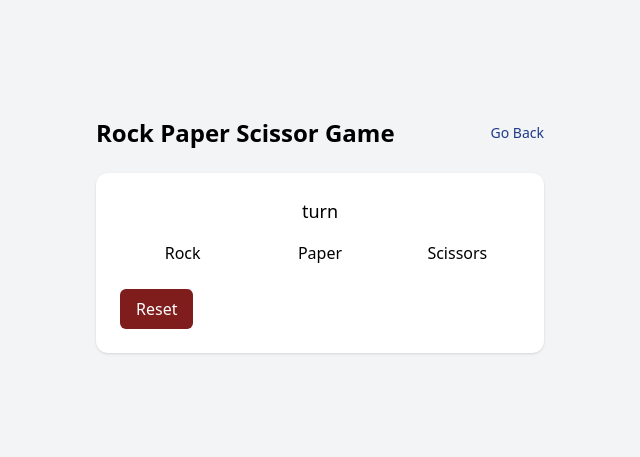
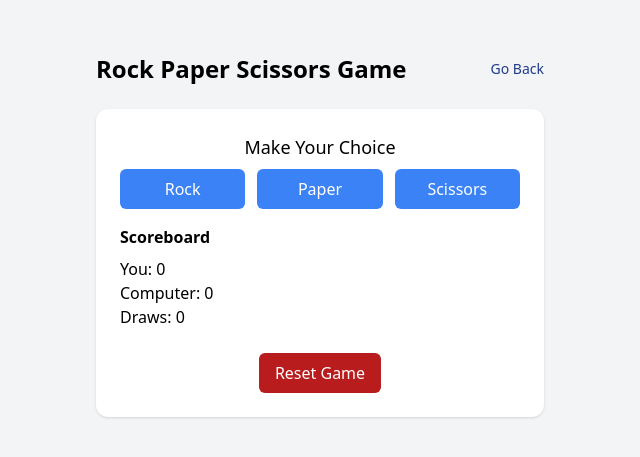
Before and after one commit to KashishAgrahari23/GameHub, a React (Vite) app: page /rock-paper-scissor in a window 1280 px wide. Shown: the part 205-662 px from the top of the page, without its empty margins (320-960 px from the left). Built offline with nearby package versions, Linux system fonts and the light colour scheme.

Commit message:
Memory Game done

```diff
--- a/src/App.jsx
+++ b/src/App.jsx
@@ -3,6 +3,7 @@ import {  BrowserRouter as Router , Route , Routes } from 'react-router-dom'
 import Home from './pages/Home'
 import TicTacToe from './pages/TicTacToe'
 import RockPaperScissor from './pages/RockPaperScissor'
+import MemoryGame from './pages/MemoryGame'
 
 const App = () => {
   return (
@@ -12,6 +13,7 @@ const App = () => {
           <Route path='/' element={<Home/>} />
           <Route path='/tic-tac-toe' element={<TicTacToe/>} />
           <Route path='/rock-paper-scissor' element={<RockPaperScissor/>} />
+          <Route path='/memory-game' element={<MemoryGame/>} />
         </Routes>
       </Router>
     </div>
--- a/src/pages/Home.jsx
+++ b/src/pages/Home.jsx
@@ -1,14 +1,33 @@
 import React from 'react'
 import { Link } from 'react-router-dom'
+
 const Home = () => {
   return (
-    <div className='text-center mt-10'>
-      <h1 >Game Hub</h1>
-      <h3 className='text-3xl font-bold mb-4'>Welcome to playzone</h3>
-      <p className='text-gray-600'>Choose any game :-</p>
-      <div className=''>
-        <Link to="/tic-tac-toe">TIC TAC TOE</Link>
-        <Link to="/rock-paper-scissor">ROCK PAPER SCISSOR</Link>
+    <div className="min-h-screen flex flex-col items-center justify-center bg-gray-100 p-6">
+      <h1 className="text-4xl font-extrabold text-blue-700 mb-2"> Game Hub</h1>
+      <h3 className="text-2xl font-semibold text-gray-800 mb-6">Welcome to the Playzone!</h3>
+      <p className="text-gray-600 mb-8">Choose any game to get started </p>
+
+      <div className="grid grid-cols-1 sm:grid-cols-2 gap-6">
+        <Link
+          to="/tic-tac-toe"
+          className="bg-white shadow-md rounded-xl px-8 py-6 text-lg font-semibold text-blue-600 hover:bg-blue-600 hover:text-white transition-all duration-300"
+        >
+           Tic Tac Toe
+        </Link>
+
+        <Link
+          to="/rock-paper-scissor"
+          className="bg-white shadow-md rounded-xl px-8 py-6 text-lg font-semibold text-pink-600 hover:bg-pink-600 hover:text-white transition-all duration-300"
+        >
+           Rock Paper Scissors
+        </Link>
+        <Link
+          to="/memory-game"
+          className="bg-white shadow-md rounded-xl px-8 py-6 text-lg font-semibold text-yellow-600 hover:bg-yellow-600 hover:text-white transition-all duration-300"
+        >
+           Memory Game
+        </Link>
       </div>
     </div>
   )
--- /dev/null
+++ b/src/pages/MemoryGame.jsx
@@ -0,0 +1,104 @@
+import React, { useState, useEffect } from "react";
+import { Link } from "react-router-dom";
+
+const symbols = ["🍎", "🍌", "🍇", "🍓", "🍒", "🍍"];
+
+const MemoryGame = () => {
+  const [cards, setCards] = useState([]);
+  const [flipped, setFlipped] = useState([]);
+  const [matched, setMatched] = useState([]);
+  const [moves, setMoves] = useState(0);
+
+  const shuffleCards = () => {
+    const shuffled = [...symbols, ...symbols]
+      .sort(() => Math.random() - 0.5)
+      .map((symbol, index) => ({
+        id: index,
+        symbol,
+      }));
+    setCards(shuffled);
+    setFlipped([]);
+    setMatched([]);
+    setMoves(0);
+  };
+
+  useEffect(() => {
+    shuffleCards();
+  }, []);
+
+  const handleFlip = (index) => {
+    if (flipped.length === 2 || flipped.includes(index) || matched.includes(index)) return;
+    setFlipped([...flipped, index]);
+  };
+
+  useEffect(() => {
+    if (flipped.length === 2) {
+      setMoves((prev) => prev + 1);
+      const [first, second] = flipped;
+      if (cards[first].symbol === cards[second].symbol) {
+        setMatched([...matched, first, second]);
+        setFlipped([]);
+      } else {
+        setTimeout(() => setFlipped([]), 1000);
+      }
+    }
+  }, [flipped]);
+
+  const handleReset = () => {
+    shuffleCards();
+  };
+
+  const hasWon = matched.length === cards.length && cards.length > 0;
+
+  return (
+    <div className="min-h-screen bg-gradient-to-br from-purple-200 to-pink-200 flex items-center justify-center p-6">
+      <div className="max-w-md w-full text-center">
+        <header className="flex items-center justify-between mb-6">
+          <h2 className="text-2xl font-bold text-purple-700"> Memory Flip Card Game</h2>
+          <Link to="/" className="text-sm text-blue-700 hover:underline">
+            Go Back
+          </Link>
+        </header>
+
+        <div className="bg-white p-6 rounded-xl shadow-md">
+          <div className="text-lg font-medium mb-4">
+            Moves: <span className="font-bold">{moves}</span>
+          </div>
+
+          {hasWon ? (
+            <div className="text-green-600 font-semibold text-xl mb-4">
+              🎉 You Won in {moves} moves!
+            </div>
+          ) : (
+            <div className="grid grid-cols-4 gap-3">
+              {cards.map((card, index) => {
+                const isFlipped = flipped.includes(index) || matched.includes(index);
+                return (
+                  <button
+                    key={card.id}
+                    onClick={() => handleFlip(index)}
+                    className={`w-16 h-16 flex items-center justify-center text-2xl font-bold rounded-lg shadow
+                      transition-all duration-300
+                      ${isFlipped ? "bg-white text-purple-700" : "bg-purple-500 text-transparent"}
+                    `}
+                  >
+                    {isFlipped ? card.symbol : "❓"}
+                  </button>
+                );
+              })}
+            </div>
+          )}
+
+          <button
+            onClick={handleReset}
+            className="bg-red-500 text-white px-4 py-2 rounded-md mt-6 hover:bg-red-600 transition-all"
+          >
+            Reset
+          </button>
+        </div>
+      </div>
+    </div>
+  );
+};
+
+export default MemoryGame;
--- a/src/pages/RockPaperScissor.jsx
+++ b/src/pages/RockPaperScissor.jsx
@@ -1,62 +1,104 @@
-import React, { useState } from 'react'
-import { Link } from 'react-router-dom'
-
-function calculateWinner(){
-    const obj={
-        "Rock":1,
-        "Paper":2,
-        "Scissors":3
-    }
-    const compiterChoice = Math.random(1,3)
-
-}
+import React, { useState } from "react";
+import { Link } from "react-router-dom";
 
 const RockPaperScissor = () => {
-    const [turn ,setTurn] = useState(null)
-    const [choice , setChoice] = useState(null)
-    const [score , setScore] = useState(0)
-    const [ winner , setWinner] = useState(null)
-    const choices =["Rock","Paper","Scissors"]
+  const choices = ["Rock", "Paper", "Scissors"];
+  const [userChoice, setUserChoice] = useState(null);
+  const [compChoice, setCompChoice] = useState(null);
+  const [result, setResult] = useState(null);
+  const [score, setScore] = useState({ you: 0, comp: 0, draws: 0 });
 
-    const handleClick =(e)=>{
-        setTurn(e.value)
+  // 🧠 Step 1: Function to decide winner
+  const getWinner = (user, comp) => {
+    if (user === comp) return "Draw!";
+    if (
+      (user === "Rock" && comp === "Scissors") ||
+      (user === "Paper" && comp === "Rock") ||
+      (user === "Scissors" && comp === "Paper")
+    ) {
+      return "You Win!";
+    }
+    return "You Lose!";
+  };
 
-    }
+  // ⚙️ Step 2: On user click
+  const handleClick = (val) => {
+    const randomIndex = Math.floor(Math.random() * 3);
+    const compVal = choices[randomIndex];
+    setUserChoice(val);
+    setCompChoice(compVal);
 
-    const handleReset=()=>{
-        setTurn("User")
-        setScore(0)
-        setWinner(null)
-        setChoice(null)
-    }
+    const res = getWinner(val, compVal);
+    setResult(res);
 
-    const value=calculateWinner()
+    setScore((prev) => {
+      if (res === "You Win!") return { ...prev, you: prev.you + 1 };
+      if (res === "You Lose!") return { ...prev, comp: prev.comp + 1 };
+      return { ...prev, draws: prev.draws + 1 };
+    });
+  };
+
+  // 🔄 Step 3: Reset
+  const handleReset = () => {
+    setUserChoice(null);
+    setCompChoice(null);
+    setResult(null);
+    setScore({ you: 0, comp: 0, draws: 0 });
+  };
+
   return (
-    <div className='min-h-screen bg-gray-100 flex items-center justify-center p-6'>
-    <div className='max-w-md w-full text-center'>
-        <header className='flex items-center justify-between mb-6 '>
-      <h2 className='text-2xl font-bold'>Rock Paper Scissor Game</h2>
-      <Link to="/" className='text-sm text-blue-900 hover:underline'>  Go Back</Link>
+    <div className="min-h-screen bg-gray-100 flex items-center justify-center p-6">
+      <div className="max-w-md w-full text-center">
+        <header className="flex items-center justify-between mb-6">
+          <h2 className="text-2xl font-bold">Rock Paper Scissors Game</h2>
+          <Link to="/" className="text-sm text-blue-900 hover:underline">
+            Go Back
+          </Link>
         </header>
 
-        <div className='bg-white p-6 rounded-xl shadow'>
-            <div className='mb-4 text-center'>
-                <div className='text-lg font-medium'>turn</div>
+        <div className="bg-white p-6 rounded-xl shadow">
+          <div className="mb-4">
+            <p className="text-lg font-medium mb-2">Make Your Choice</p>
+            <div className="grid grid-cols-3 gap-3">
+              {choices.map((val) => (
+                <button
+                  key={val}
+                  onClick={() => handleClick(val)}
+                  className="bg-blue-500 text-white py-2 rounded-md hover:bg-blue-600"
+                >
+                  {val}
+                </button>
+              ))}
             </div>
-            <div onClick={()=>handleClick()} className='grid grid-cols-3 gap-3'>
-                <button value="Rock" onChange={(e)=>setChoice(e.value)}>Rock</button>
-                <button value="Paper" onChange={(e)=>setChoice(e.value)}>Paper</button>
-                <button value="Scissors" onChange={(e)=>setChoice(e.value)}>Scissors</button>
+          </div>
+
+          {userChoice && (
+            <div className="mt-4">
+              <p className="font-semibold">You: {userChoice}</p>
+              <p className="font-semibold">Computer: {compChoice}</p>
+              <p className="text-xl font-bold mt-2">{result}</p>
             </div>
-            <div className='flex items-center justify-between mt-6'>
-                <button onClick={handleReset} className="bg-red-900 text-white px-4 py-2 rounded-md" >Reset</button>
+          )}
 
-            </div>
+          <div className="mt-4 text-left">
+            <h3 className="font-semibold mb-2">Scoreboard</h3>
+            <p>You: {score.you}</p>
+            <p>Computer: {score.comp}</p>
+            <p>Draws: {score.draws}</p>
+          </div>
+
+          <div className="mt-6">
+            <button
+              onClick={handleReset}
+              className="bg-red-700 text-white px-4 py-2 rounded-md hover:bg-red-800"
+            >
+              Reset Game
+            </button>
+          </div>
         </div>
+      </div>
+    </div>
+  );
+};
 
-    </div>
-    </div>
-  )
-}
-
-export default RockPaperScissor
+export default RockPaperScissor;
```
Also changed, not shown: src/pages/NumberGuess.jsx (added).
